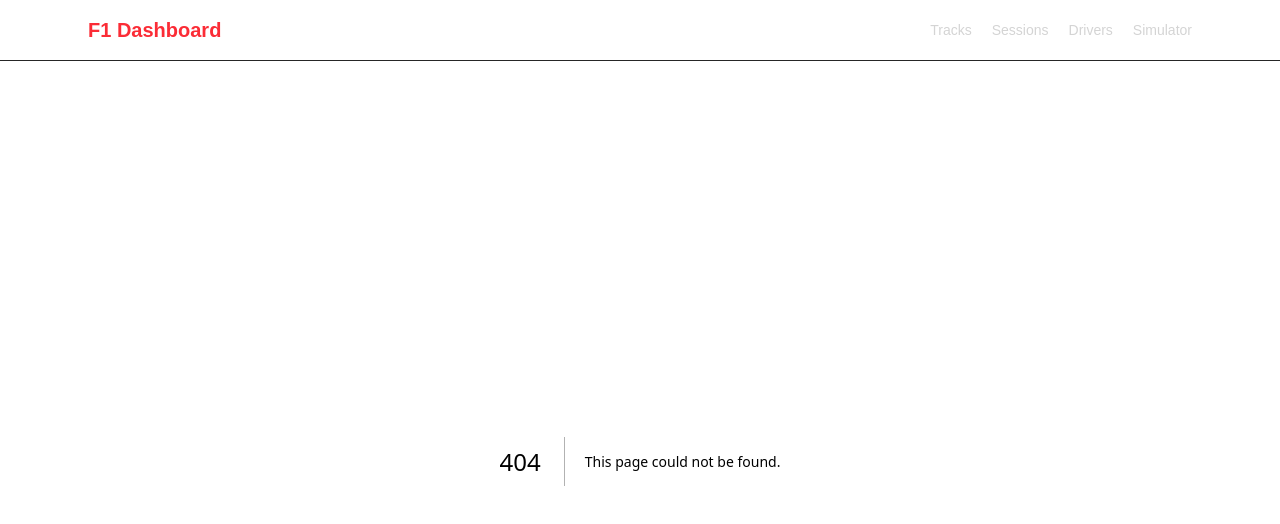
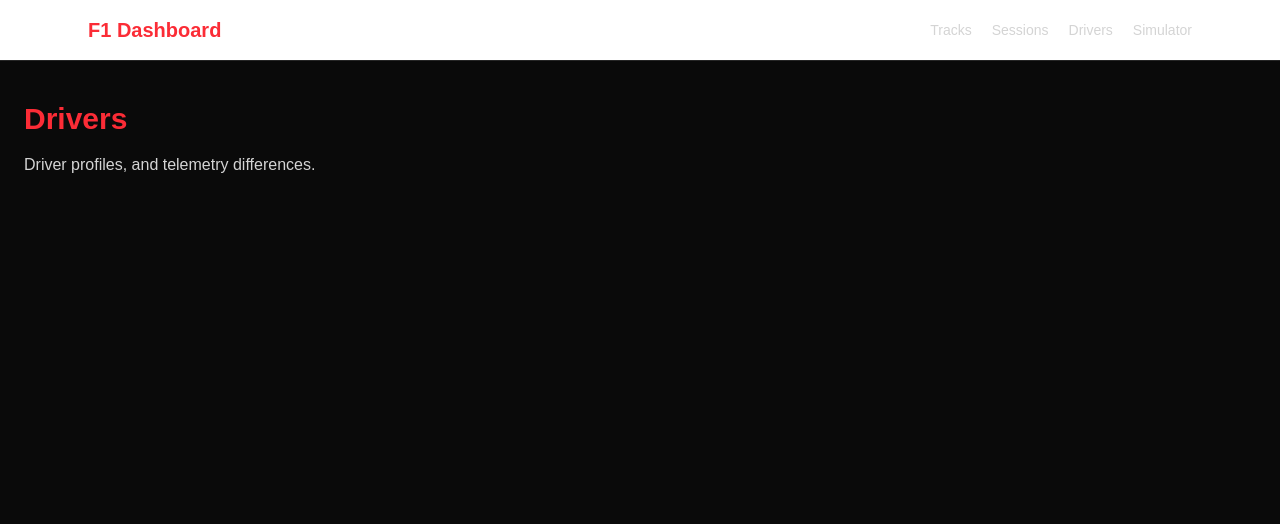
Before and after one commit to advait-namboodiri-cv/Racinator, a Next.js app in the folder racinator/: page /drivers in a window 1280 px wide. Before the commit this address had no page. Shown: the top 524 px of the page. Built offline with nearby package versions, Linux system fonts and the light colour scheme.

Commit message:
feat: Added page for drivers with basic layout and description

```diff
--- /dev/null
+++ b/racinator/app/drivers/page.tsx
@@ -0,0 +1,10 @@
+export default function DriversPage() {
+    return (
+      <main className="min-h-screen bg-neutral-950 text-white px-6 py-10">
+        <h1 className="text-3xl font-bold text-red-500">Drivers</h1>
+        <p className="mt-4 text-neutral-300">
+          Driver profiles, and telemetry differences.
+        </p>
+      </main>
+    );
+  }
```
